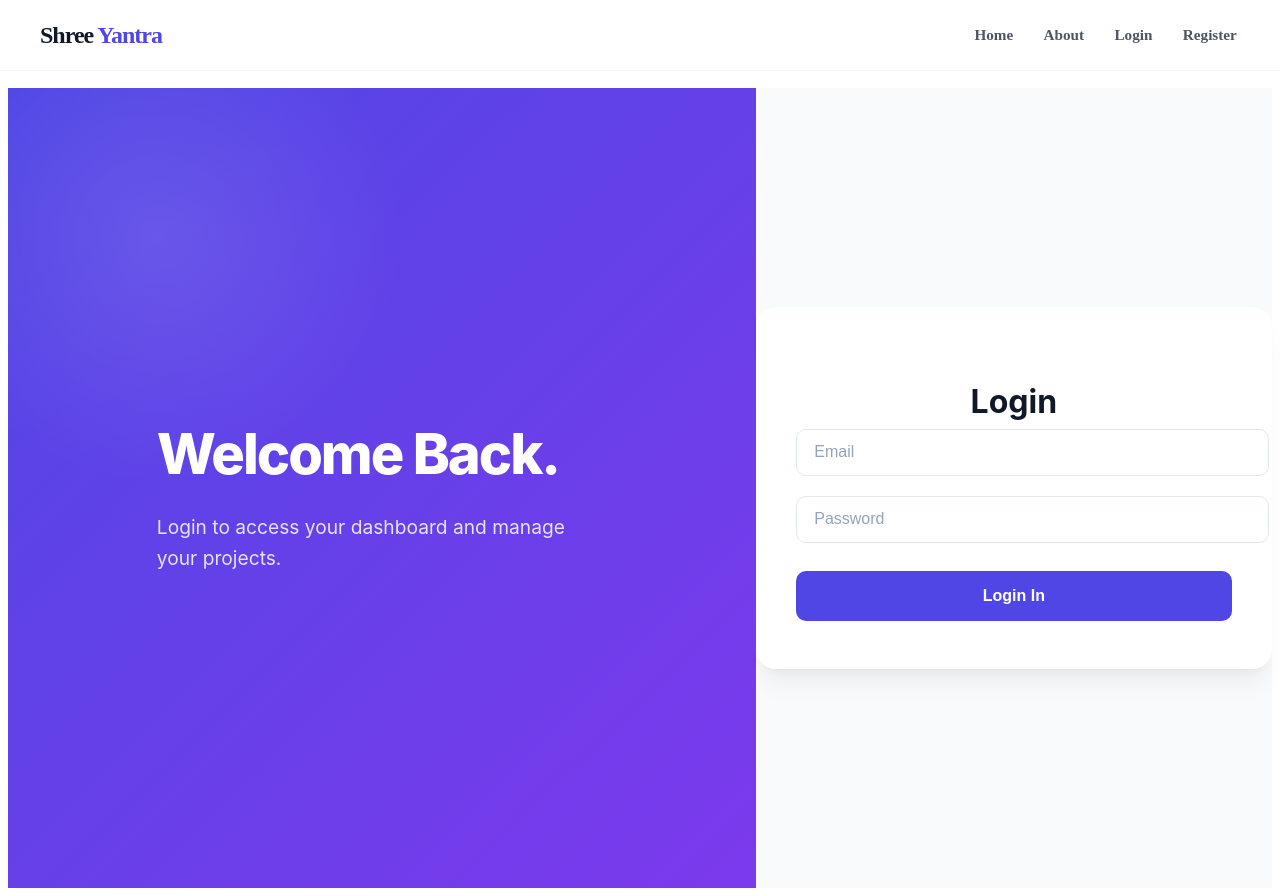
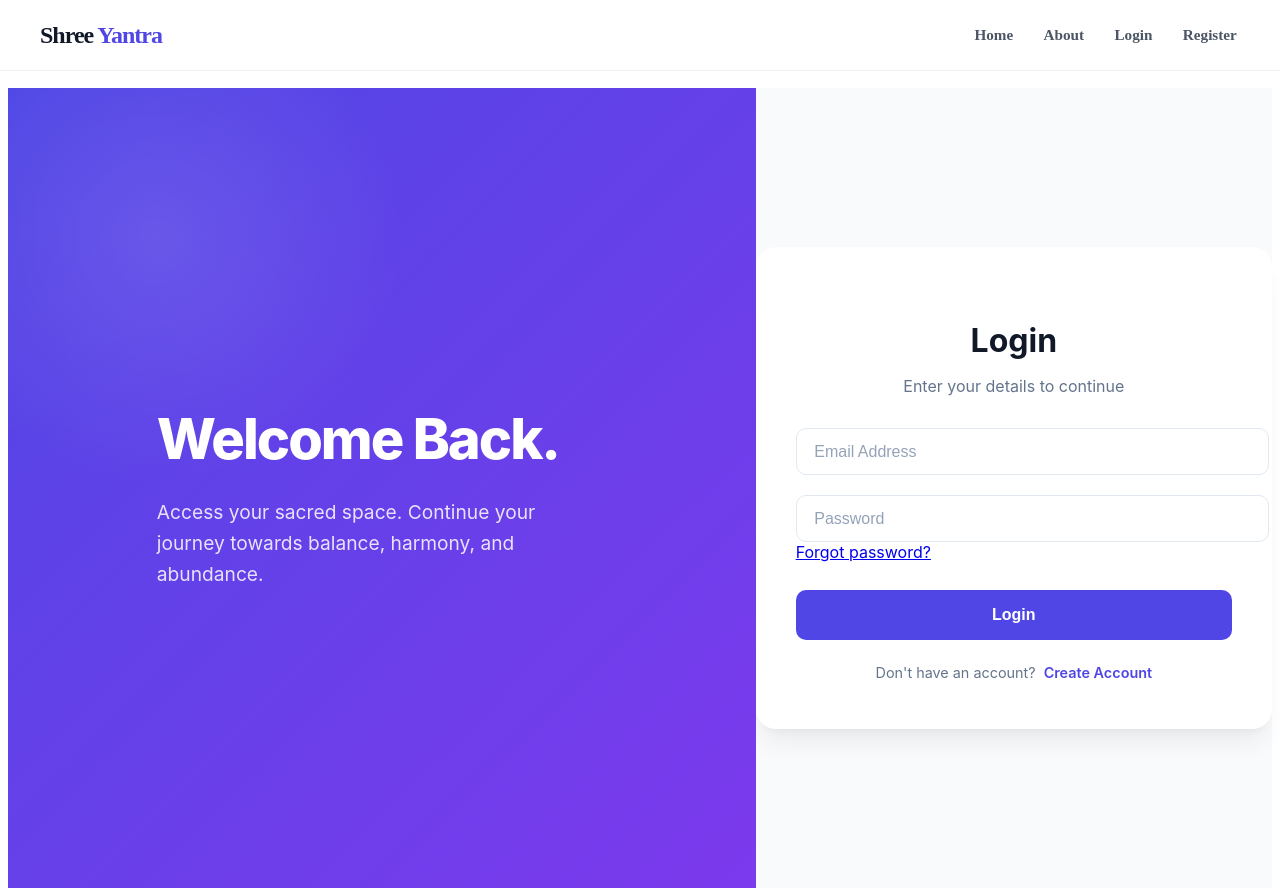
Before and after one commit to dirojkhanal/shreyantra, a Next.js app: page /login in a window 1280 px wide. Built offline with nearby package versions, Linux system fonts and the light colour scheme; no server answers.

Commit message:
adding forgot password

```diff
--- a/components/auth/LoginForm.tsx
+++ b/components/auth/LoginForm.tsx
@@ -3,51 +3,94 @@
 import { useState, FormEvent } from "react";
 import { signIn } from "next-auth/react";
 import { useRouter } from "next/navigation";
+import Link from "next/link"; // Added Link
 import { ToastContainer, toast } from "react-toastify";
+import "react-toastify/dist/ReactToastify.css";
 import Navbar from "@/components/auth/Navbar";
 import styles from "@/styles/Auth.module.css";
-import { JSX } from "react";
 
-export default function LoginForm(): JSX.Element {
-    const [loading ,setLoading] = useState(false);
+export default function LoginForm() {
   const router = useRouter();
+  const [loading, setLoading] = useState(false);
 
-    const handleSubmit = async(e: FormEvent<HTMLFormElement>) => {
+  const handleSubmit = async (e: FormEvent<HTMLFormElement>) => {
     e.preventDefault();
     setLoading(true);
+
     const form = e.currentTarget;
     const email = (form.elements.namedItem("email") as HTMLInputElement).value;
     const password = (form.elements.namedItem("password") as HTMLInputElement).value;
-        const res = await signIn("credentials", { email, password, redirect: false });
+
+    const res = await signIn("credentials",{
+      redirect:false,
+      email,
+      password
+    });
+
+    if (res?.error) {
+      toast.error("Invalid credentials");
       setLoading(false);
-        if(res?.error){
-            toast.error(res.error);
-        } else {
-            router.push("/dashboard");
+      return;
     }
-}
+
+    toast.success("Login successful");
+    setLoading(false);
+    router.replace("/dashboard");
+  };
 
   return (
     <>
       <Navbar />
       <div className={styles.background}>
         <ToastContainer position="top-right" autoClose={3000} />
+
         <div className={styles.leftSide}>
           <div className={styles.welcomeText}>
-            <h1>Welcome Back.</h1>
-            <p>Login to access your dashboard and manage your projects.</p>
+            <h1>Welcome <span>Back.</span></h1>
+            <p>Access your sacred space. Continue your journey towards balance, harmony, and abundance.</p>
           </div>
         </div>
+
         <div className={styles.rightSide}>
           <div className={styles.container}>
             <h2 className={styles.title}>Login</h2>
+            <p className={styles.subtitle}>Enter your details to continue</p>
+
             <form className={styles.form} onSubmit={handleSubmit}>
-              <input type="email" name="email" placeholder="Email" className={styles.input} required />
-              <input type="password" name="password" placeholder="Password" className={styles.input} required />
+              <div className={styles.inputGroup}>
+                <input
+                  type="email"
+                  name="email"
+                  placeholder="Email Address"
+                  className={styles.input}
+                  required
+                />
+              </div>
+
+              <div className={styles.inputGroup}>
+                <input
+                  type="password"
+                  name="password"
+                  placeholder="Password"
+                  className={styles.input}
+                  required
+                />
+                <div className={styles.forgotWrapper}>
+                  <Link href="/forgot-password" className={styles.forgotLink}>
+                    Forgot password?
+                  </Link>
+                </div>
+              </div>
+
               <button className={styles.button} disabled={loading}>
-                {loading ? "Logging In..." : "Login In"}
+                {loading ? "Verifying..." : "Login"}
               </button>
             </form>
+
+            <div className={styles.links}>
+              <span>Don't have an account?</span>
+              <Link href="/register">Create Account</Link>
+            </div>
           </div>
         </div>
       </div>
```
Lines whose indentation alone changed are shown as unchanged.
